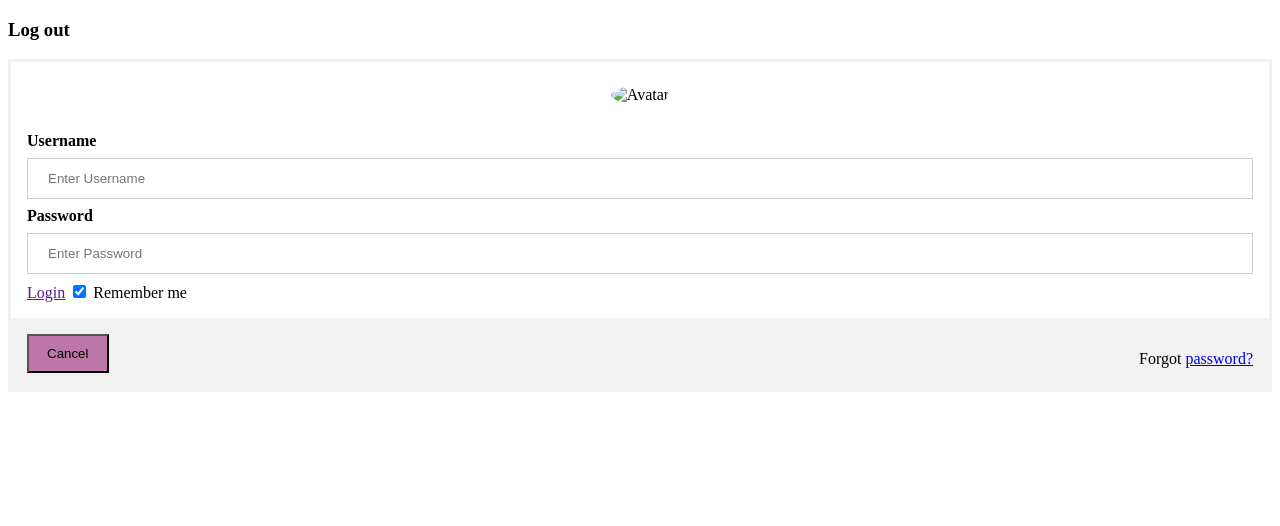
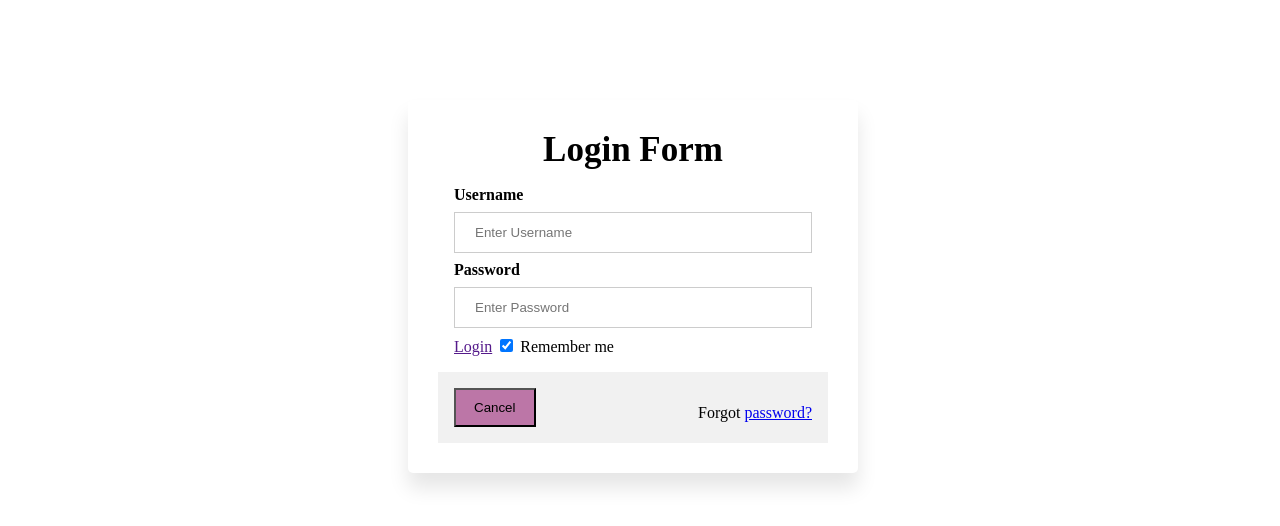
Before and after one commit to Fortunate05/Fortunate-Login-and-Registration, a plain HTML site: page index.html in a window 1280 px wide. Drawn offline with Linux system fonts and the light colour scheme.

Commit message:
add wrapper and edit for css

```diff
--- a/index.html
+++ b/index.html
@@ -11,16 +11,19 @@
 </head>
 
 <body>
-    <h3>Log out</h3>
 
-    <form action="" method="post">
-
-    <div class="imgcontainer">
-        <img scr="https://www.oseyo.co.uk/wp-content/uploads/2020/05/empty-profile-picture-png-2-2.png" alt="Avatar" class="avatar">
+    <div class="wrapper">
+        <div class="title-text">
+            <div class="title login">
+                Login Form
+            </div>
+            <div class="title signup">
+                Signup Form
+            </div>
         </div>
 
 
-    <div class="container" >
+        <div class="container">
             <label for="uname"><b>Username</b></label>
             <input type="text" placeholder="Enter Username" name="uname" required>
 
@@ -38,7 +41,8 @@
             <button type="button" class="cancelbtn">Cancel</button>
             <span class="psw">Forgot <a href="#">password?</a></span>
         </div>
-</form>
+    </div>
+
 </body>
 
 </html>
--- a/style.css
+++ b/style.css
@@ -1,6 +1,27 @@
-/* Bordered form */
-form {
-    border: 3px solid #f1f1f1;
+/* form */
+.wrapper{
+    overflow: hidden;
+    max-width: 390px;
+    background: #fff;
+    padding: 30px;
+    border-radius: 5px;
+    box-shadow: 0px 15px 20px rgba(0,0,0,0.1);
+    margin-top: 100px;
+    margin-left: 400px;
+    margin-bottom: 100px;
+    margin-right: 100px;
+  }
+  /* wrapper for text on a title  */
+  .wrapper .title-text{
+    display: flex;
+    width: 200%;
+  }
+  .wrapper .title{
+    width: 50%;
+    font-size: 35px;
+    font-weight: 600;
+    text-align: center;
+    transition: all 0.6s cubic-bezier(0.68,-0.55,0.265,1.55);
   }
 
   /* Full-width inputs */
@@ -57,6 +78,9 @@ form {
     .cancelbtn {
       width: 100%;
     }
+    h3{
+        align-items: center;
+    }
 
 
   }
```
Lines whose indentation alone changed are shown as unchanged.
